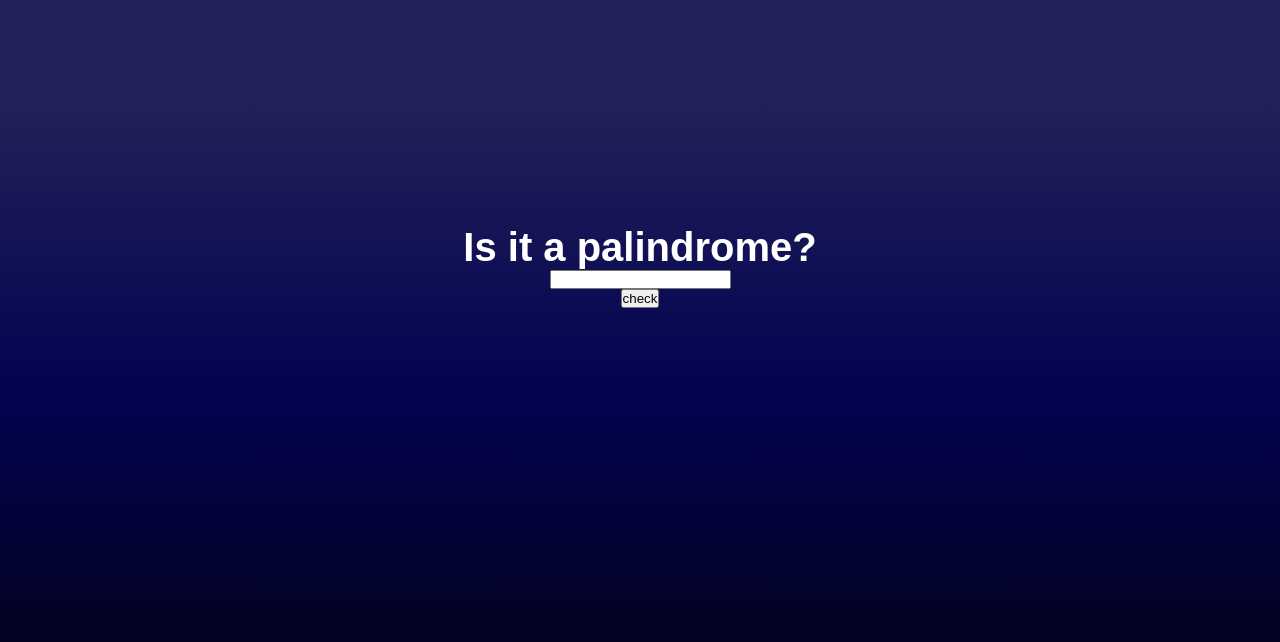
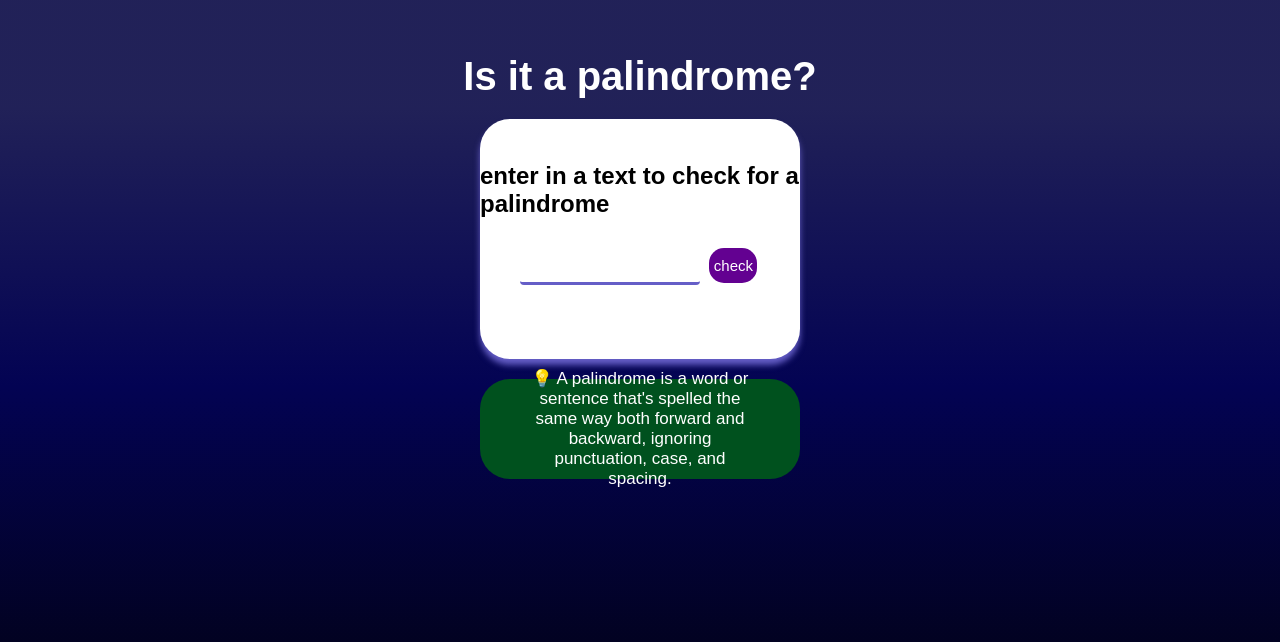
Before and after one commit to Saad05-dev/Palindrome, a plain HTML site: page index.html in a window 1280 px wide. Shown: the part 134-776 px from the top of the page. Drawn offline with Linux system fonts and the light colour scheme.

Commit message:
Designing the web page

```diff
--- a/index.html
+++ b/index.html
@@ -8,10 +8,18 @@
 </head>
 <body>
     <div class="palindrome">
-        <p>Is it a palindrome?</p>
-        <input type="text" id="text-input">
-        <button id="check-btn">check</button>
-        <p id="result"></p>
+        <p class="question">Is it a palindrome?</p>
+        <div class="container">
+            <p class="enter">enter in a text to check for a palindrome</p>
+            <label for="input" id="input">
+                <input type="text" id="text-input">
+                <button id="check-btn">check</button>
+            </label>
+            <p id="result"></p>
+        </div>
+        <div class="note">
+            <p class="explain">💡 A palindrome is a word or sentence that's spelled the same way both forward and backward, ignoring punctuation, case, and spacing.</p>
+        </div>
     </div>
     <script src="index.js"></script>
 </body>
--- a/styles.css
+++ b/styles.css
@@ -5,16 +5,83 @@
 body{
     color: white;
     height: 100vh;
+    font-family: Arial, Helvetica, sans-serif;
     background: linear-gradient(rgba(27, 27, 83, 0.973) 30%,rgb(3, 3, 83),rgb(2, 2, 29));
 }
 .palindrome
 {
-    font-family: Arial, Helvetica, sans-serif;
-    font-size: 40px;
-    font-weight: 600;
     display: flex;
+    flex-direction: column;
+    gap: 20px;
     align-items: center;
     justify-content: center;
     height: 100%;
+}
+.question
+{
+    font-size: 40px;
+    font-weight: 600;
+}
+.container
+{
+    height: 30%;
+    width: 25%;
+    background-color: white;
+    border-radius: 30px;
+    display: flex;
     flex-direction: column;
+    gap: 30px;
+    align-items: center;
+    justify-content: center;
+    color: black;
+    box-shadow: 0px 6px 6px  rgb(101, 94, 199);
 }
+.enter
+{
+    font-size: 24px;
+    font-weight: 600;
+}
+#input
+{
+    width: 75%;
+}
+#text-input
+{
+    border: none;
+    width: 75%;
+    height: 30px;
+    border-radius: 4px;
+    background-color: transparent;
+    border-bottom: 3px solid rgb(101, 94, 199);
+}
+#check-btn
+{
+    width: 20%;
+    margin-left: 5px;
+    height: 35px;
+    border: none;
+    border-radius: 15px;
+    color: white;
+    font-weight: 500;
+    font-size: 15px;
+    text-align: center;
+    background-color: rgb(99, 1, 145);
+    cursor: pointer;
+}
+.note
+{
+    width: 25%;
+    background-color: rgb(0,81,30);
+    height: 100px;
+    border-radius: 30px;
+    display: flex;
+    text-align: center;
+    align-items: center;
+    padding: 0 auto;
+}
+.explain
+{
+    width: 70%;
+    margin: 0 auto;
+    font-size: 17px;
+}
```
